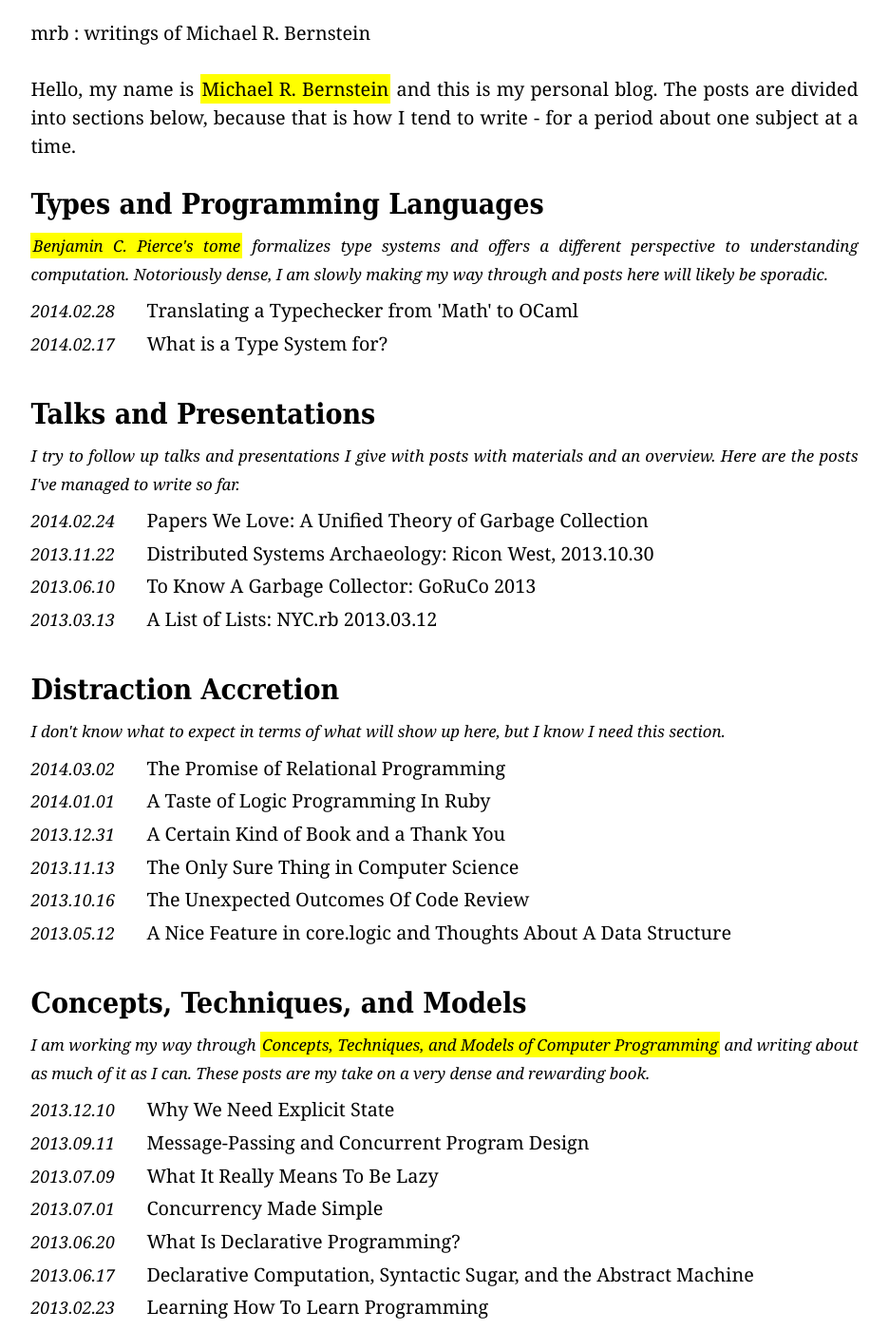
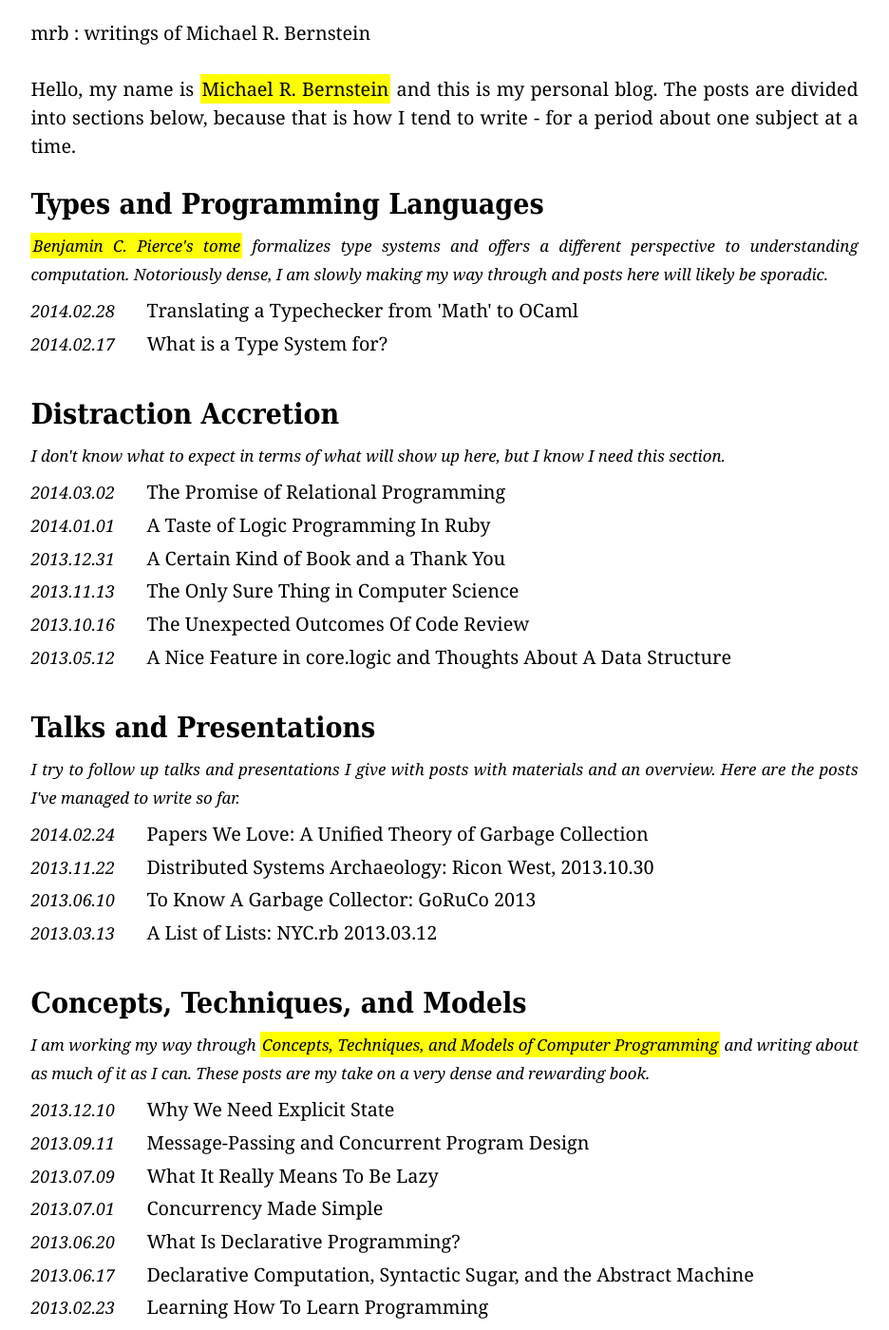
Before and after one commit to mrb/mrb.github.com, a Jekyll site: the page built from index.html, in a window 1280 px wide and 1400 px high. Shown: the whole window at 95% size, without its empty margins (172-1108 px from the left). Built offline with Jekyll 4.4.1, drawn with Linux system fonts in a browser that asks for light colours; Markdown is read by kramdown in place of the engine named in the settings; comment, search, counter and statistics services are not loaded.

Commit message:
Index swap

```diff
--- a/index.html
+++ b/index.html
@@ -19,11 +19,11 @@ Hello, my name is <a href="/about.html">Michael R. Bernstein</a> and this is my
 {% endfor %}
 </ul>
 
-<h1>Talks and Presentations</h1>
-<div class="lead">I try to follow up talks and presentations I give with posts with materials and an overview. Here are the posts I've managed to write so far.</div>
+<h1>Distraction Accretion</h1>
+<div class="lead">I don't know what to expect in terms of what will show up here, but I know I need this section.</div>
 <ul class = "posts">
 {% for post in site.posts %}
-    {% if post.published and post.talks %}
+  {% if post.published and post.other %}
     <li class="index">
       <div class="index-date">{{ post.date | date: "%Y.%m.%d" }}</div><a href="{{ post.url }}">{{ post.title }}</a>
     </li>
@@ -31,11 +31,11 @@ Hello, my name is <a href="/about.html">Michael R. Bernstein</a> and this is my
 {% endfor %}
 </ul>
 
-<h1>Distraction Accretion</h1>
-<div class="lead">I don't know what to expect in terms of what will show up here, but I know I need this section.</div>
+<h1>Talks and Presentations</h1>
+<div class="lead">I try to follow up talks and presentations I give with posts with materials and an overview. Here are the posts I've managed to write so far.</div>
 <ul class = "posts">
 {% for post in site.posts %}
-  {% if post.published and post.other %}
+    {% if post.published and post.talks %}
     <li class="index">
       <div class="index-date">{{ post.date | date: "%Y.%m.%d" }}</div><a href="{{ post.url }}">{{ post.title }}</a>
     </li>
```
Lines whose indentation alone changed are shown as unchanged.
